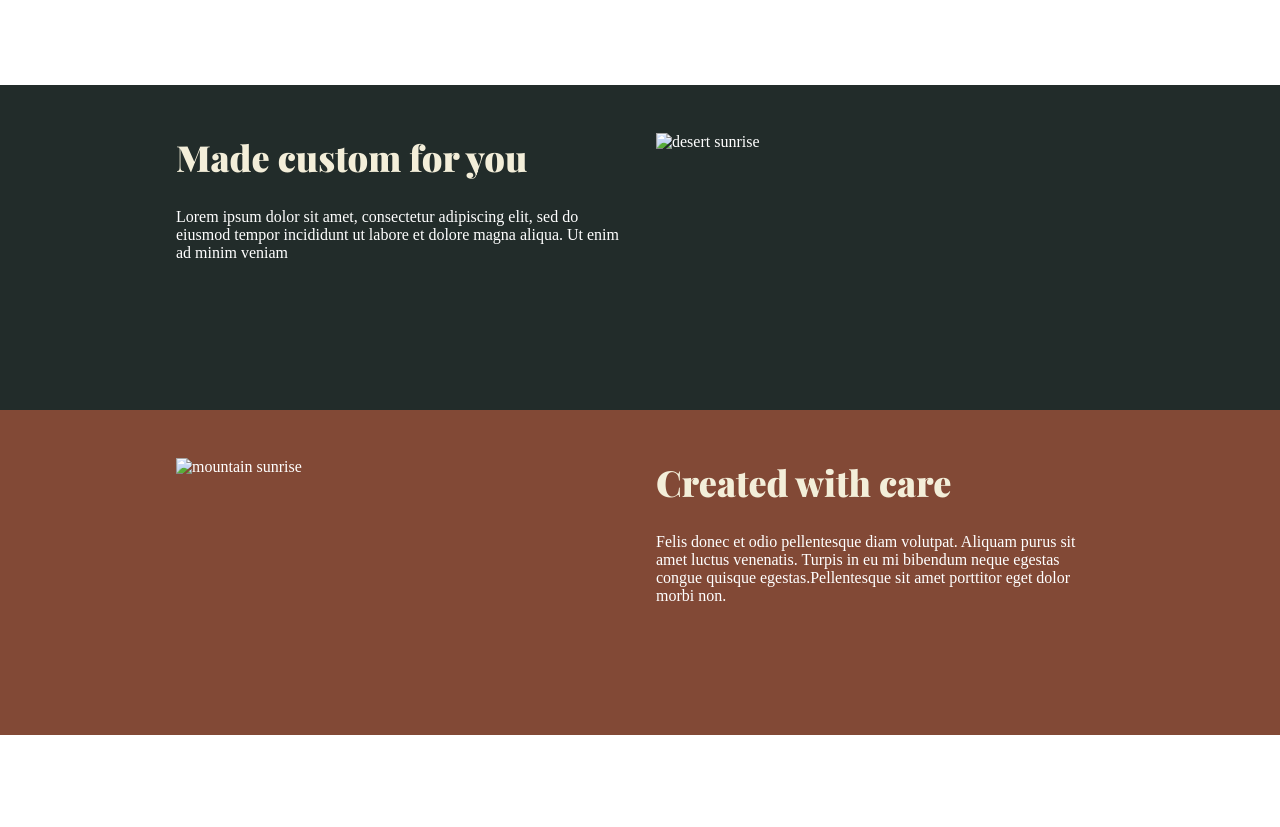
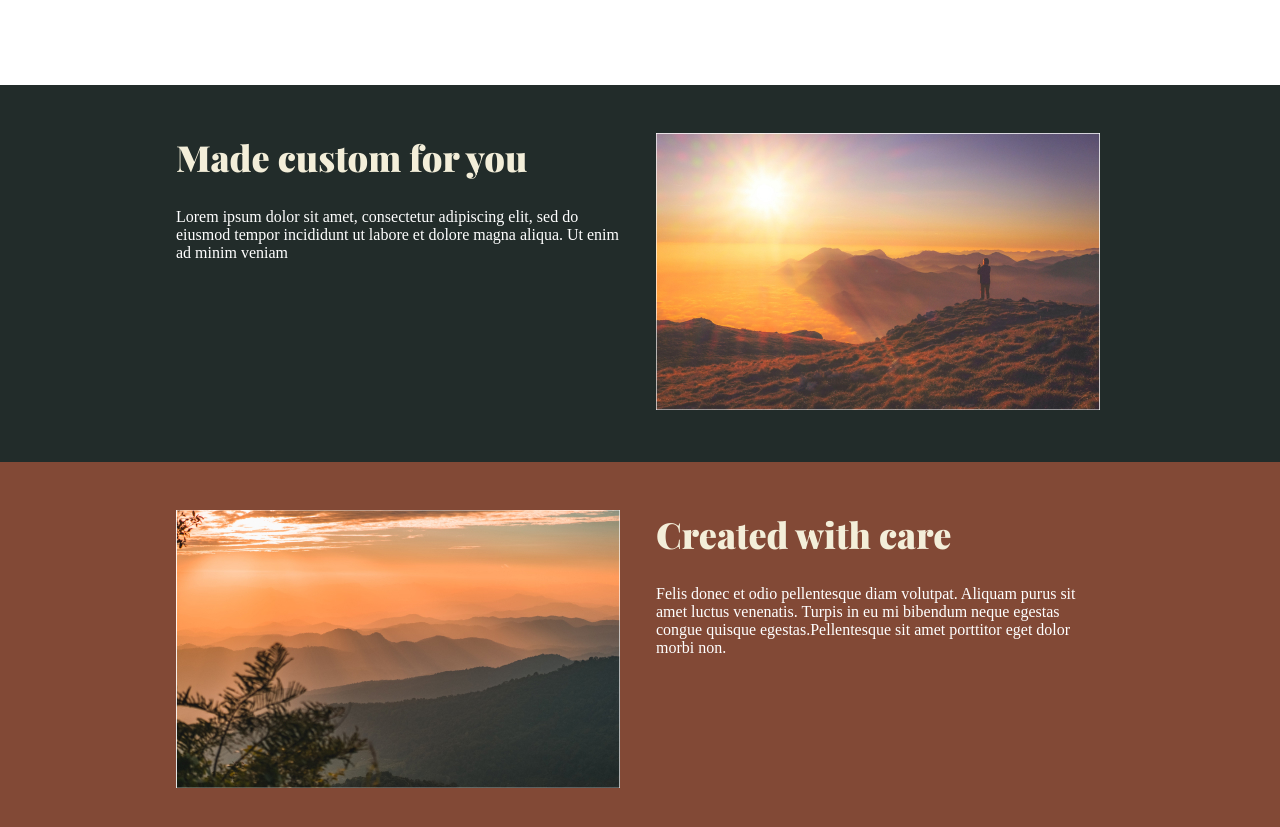
Before and after one commit to luongr13/ReponsiveDesign01, a plain HTML site: page index.html in a window 1280 px wide. Shown: the part 900-1727 px from the top of the page. Before the commit the page ends 1635 px from the top, so only its background shows below. Drawn offline with nearby package versions, Linux system fonts and the light colour scheme; a web font is replaced by a local one.

Commit message:
Update index.html
Updated path for images

```diff
--- a/index.html
+++ b/index.html
@@ -38,7 +38,7 @@
                     <p>Lorem ipsum dolor sit amet, consectetur adipiscing elit, sed do eiusmod tempor incididunt ut labore et dolore magna aliqua. Ut enim ad minim veniam</p>
                 </div>
                 <div class="child">
-                    <img src="images/image-01.jpg" alt="desert sunrise">
+                    <img src="image-01.jpg" alt="desert sunrise">
                 </div>
             </div>
         </div>
@@ -48,7 +48,7 @@
         <div class="container">
             <div class="row">
                 <div class="child">
-                    <img src="images/image-02.jpg" alt="mountain sunrise">
+                    <img src="image-02.jpg" alt="mountain sunrise">
                 </div>
                 <div class="child">
                     <h2 class="playfair-black-sml text-accent-beige">Created with care</h2>
```
